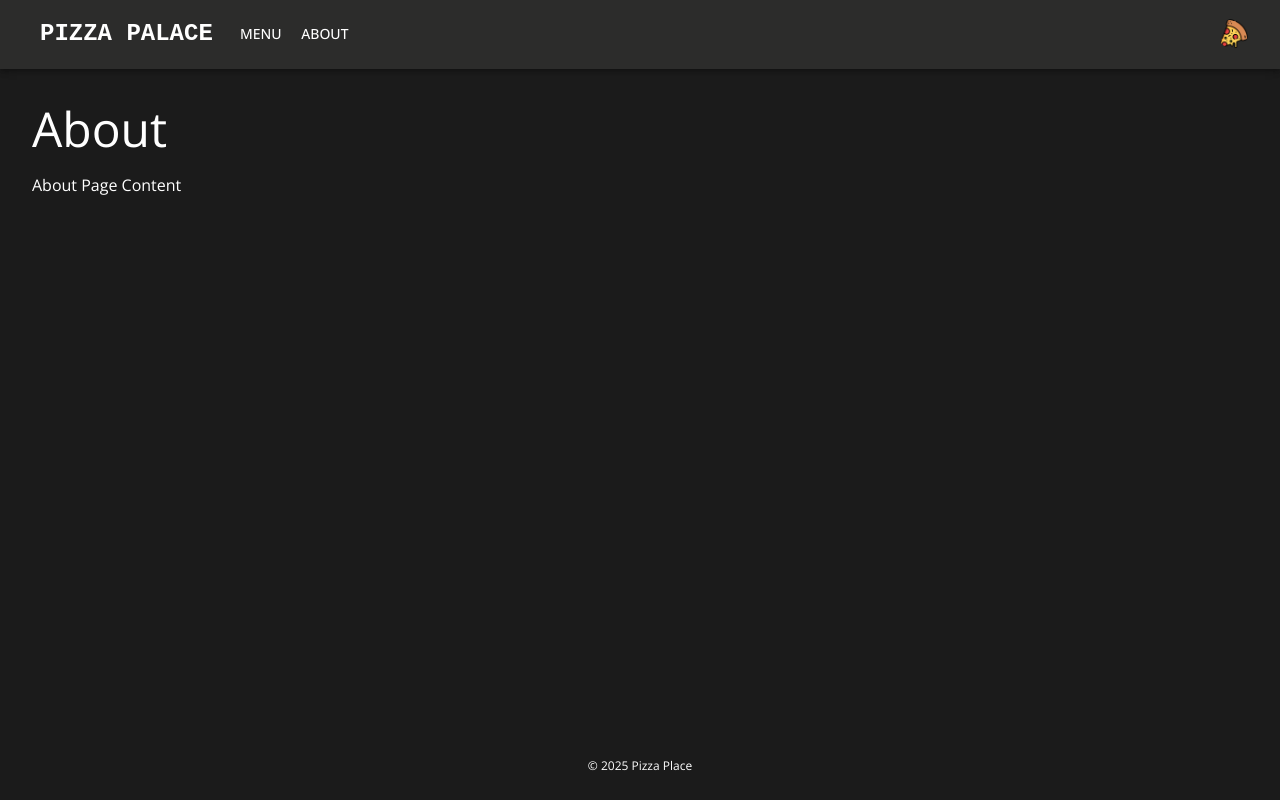
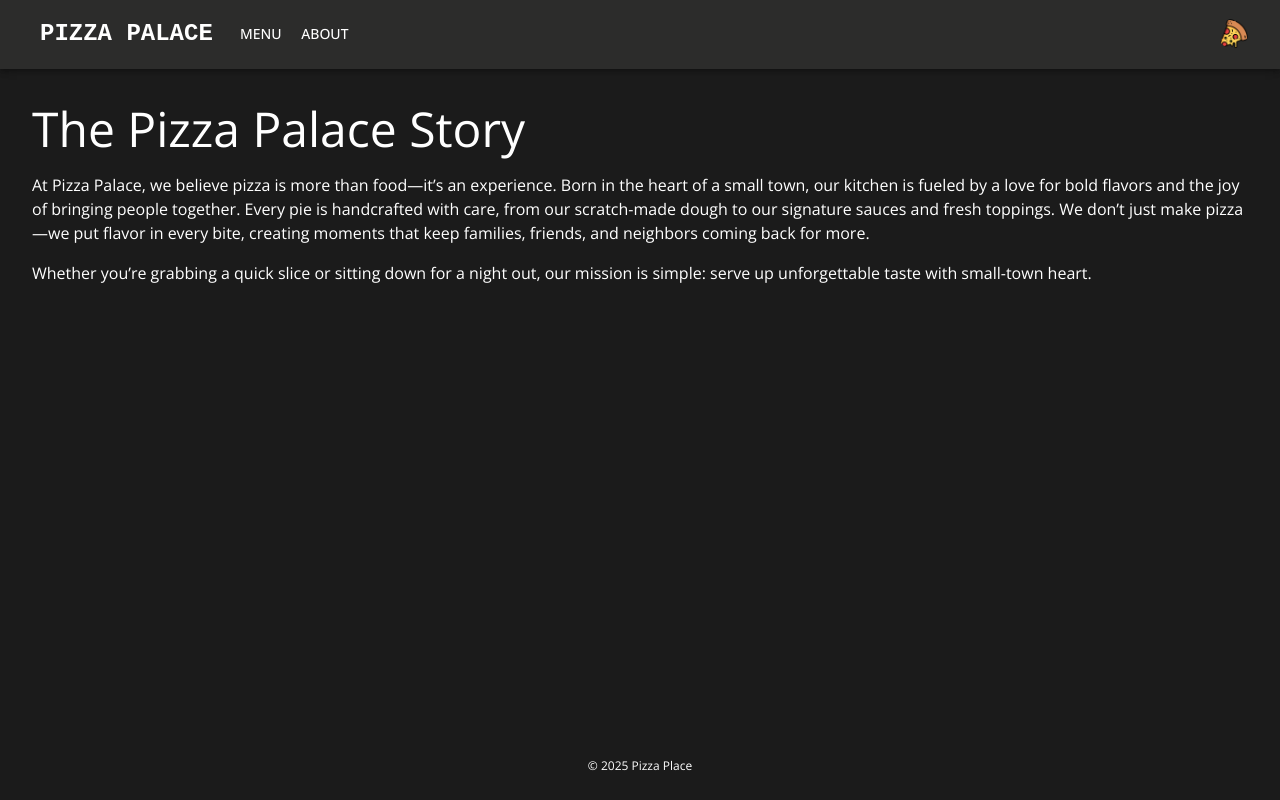
Before and after one commit to myronschippers/code-challenge-pizza-menu, a Next.js app: page /about in a window 1280 px wide. Built offline with nearby package versions, Linux system fonts and the light colour scheme; some icons are missing; what @mui/material-nextjs would draw is missing.

Commit message:
adding some basic content to the About page

```diff
--- a/next.config.ts
+++ b/next.config.ts
@@ -2,9 +2,7 @@ import type { NextConfig } from 'next';
 
 const nextConfig: NextConfig = {
   /* config options here */
-  devIndicators: {
-    buildActivity: false,
-  },
+  devIndicators: false,
 };
 
 export default nextConfig;
--- a/src/app/about/page.tsx
+++ b/src/app/about/page.tsx
@@ -1,9 +1,24 @@
 import { MainContentBasic } from '@/components/templates/MainContentBasic';
+import { Typography } from '@mui/material';
 
 export default function AboutPage() {
   return (
-    <MainContentBasic title="About">
-      <p>About Page Content</p>
+    <MainContentBasic title="The Pizza Palace Story">
+      <Typography>
+        At Pizza Palace, we believe pizza is more than food—it’s an experience.
+        Born in the heart of a small town, our kitchen is fueled by a love for
+        bold flavors and the joy of bringing people together. Every pie is
+        handcrafted with care, from our scratch-made dough to our signature
+        sauces and fresh toppings. We don’t just make pizza—we put flavor in
+        every bite, creating moments that keep families, friends, and neighbors
+        coming back for more.
+      </Typography>
+
+      <Typography>
+        Whether you’re grabbing a quick slice or sitting down for a night out,
+        our mission is simple: serve up unforgettable taste with small-town
+        heart.
+      </Typography>
     </MainContentBasic>
   );
 }
```
